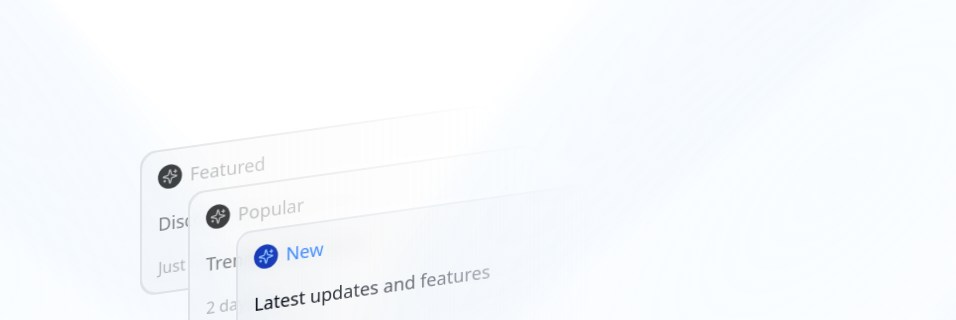
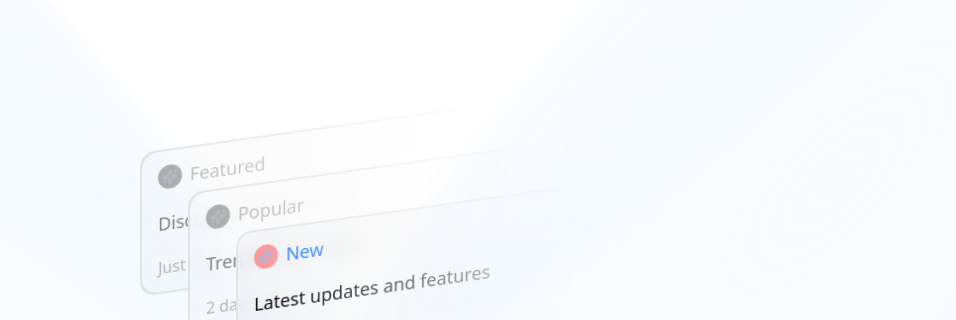
Before and after one commit to NV-Phong/NV-Phong, a Next.js app: page /ui-engineer/display-cards in a window 1280 px wide. Shown: the top 320 px of the page, without its empty margins (324-1280 px from the left). Built offline with nearby package versions, Linux system fonts and the light colour scheme.

Commit message:
FEAT - display cards

```diff
--- a/components/ui/display-cards.tsx
+++ b/components/ui/display-cards.tsx
@@ -19,7 +19,6 @@ function DisplayCard({
    title = "Featured",
    description = "Discover amazing content",
    date = "Just now",
-  iconClassName = "text-blue-500",
    titleClassName = "text-blue-500",
 }: DisplayCardProps) {
    return (
@@ -30,7 +29,7 @@ function DisplayCard({
          )}
       >
          <div>
-        <span className="relative inline-block rounded-full bg-blue-800 p-1">
+            <span className="relative inline-block rounded-full bg-primary p-1">
                {icon}
             </span>
             <p className={cn("text-lg font-medium", titleClassName)}>{title}</p>
@@ -48,13 +47,16 @@ interface DisplayCardsProps {
 export default function DisplayCards({ cards }: DisplayCardsProps) {
    const defaultCards = [
       {
-      className: "[grid-area:stack] hover:-translate-y-10 before:absolute before:w-[100%] before:outline-1 before:rounded-xl before:outline-border before:h-[100%] before:content-[''] before:bg-blend-overlay before:bg-background/50 grayscale-[100%] hover:before:opacity-0 before:transition-opacity before:duration:700 hover:grayscale-0 before:left-0 before:top-0",
+         className:
+            "[grid-area:stack] hover:-translate-y-10 before:absolute before:w-[100%] before:outline-1 before:rounded-xl before:outline-border before:h-[100%] before:content-[''] before:bg-blend-overlay before:bg-background/50 grayscale-[100%] hover:before:opacity-0 before:transition-opacity before:duration:700 hover:grayscale-0 before:left-0 before:top-0",
       },
       {
-      className: "[grid-area:stack] translate-x-16 translate-y-10 hover:-translate-y-1 before:absolute before:w-[100%] before:outline-1 before:rounded-xl before:outline-border before:h-[100%] before:content-[''] before:bg-blend-overlay before:bg-background/50 grayscale-[100%] hover:before:opacity-0 before:transition-opacity before:duration:700 hover:grayscale-0 before:left-0 before:top-0",
+         className:
+            "[grid-area:stack] translate-x-16 translate-y-10 hover:-translate-y-1 before:absolute before:w-[100%] before:outline-1 before:rounded-xl before:outline-border before:h-[100%] before:content-[''] before:bg-blend-overlay before:bg-background/50 grayscale-[100%] hover:before:opacity-0 before:transition-opacity before:duration:700 hover:grayscale-0 before:left-0 before:top-0",
       },
       {
-      className: "[grid-area:stack] translate-x-32 translate-y-20 hover:translate-y-10",
+         className:
+            "[grid-area:stack] translate-x-32 translate-y-20 hover:translate-y-10",
       },
    ];
 
```
Lines whose indentation alone changed are shown as unchanged.
